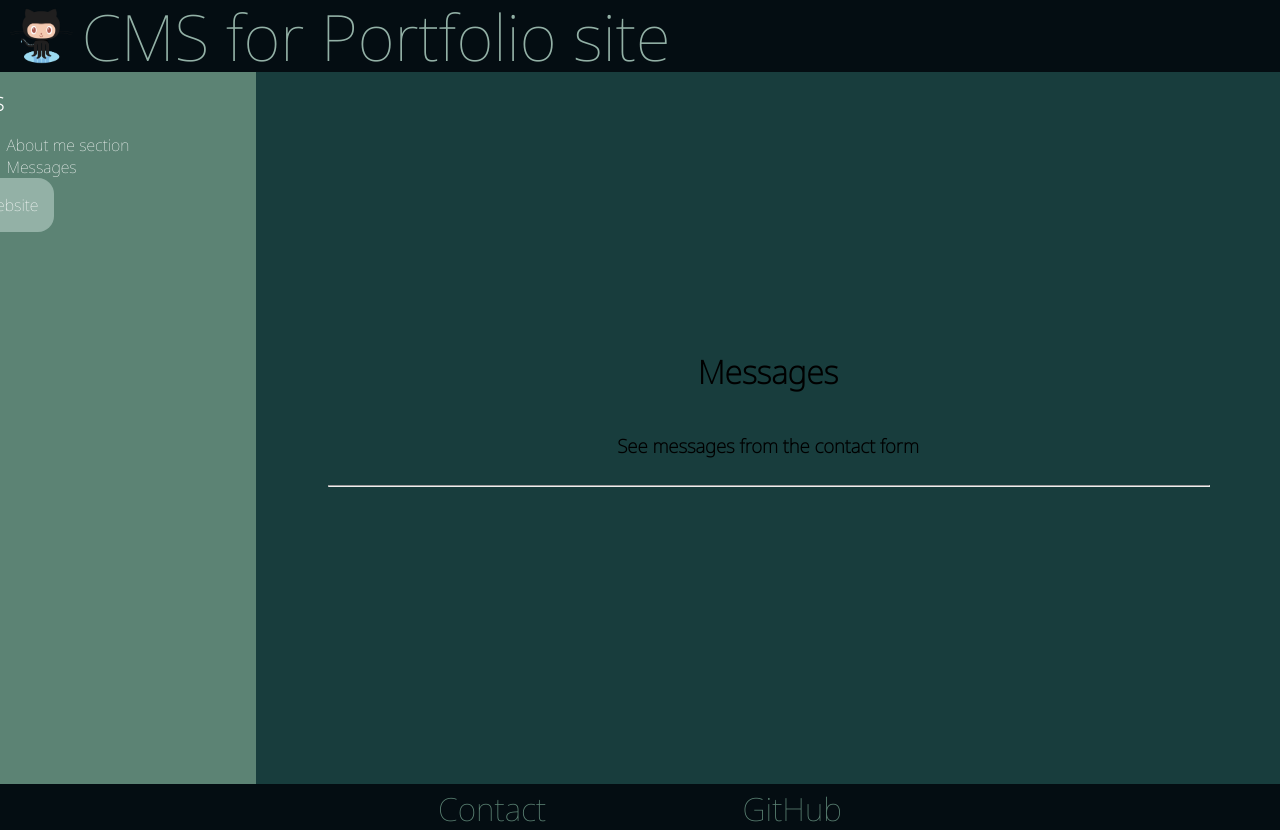
After one commit to NTI-Webserverprogrammering-1-2324/projekt-1-portfolio-HardoMX, a Flask app: page /cms/contact in a window 1280 px wide. The commit adds this page. Run offline with Flask 3, Linux system fonts and the light colour scheme.

Commit message:
Add contact form function

```diff
--- a/blueprints/cms.py
+++ b/blueprints/cms.py
@@ -1,10 +1,9 @@
 """ This script renders a simple Content Management System """
 
 from flask import Blueprint, render_template, request, redirect, url_for
+from blueprints.data.lists import what_entries, who_entries, messages
 
-#Create list to store site changes
-who_entries = []
-what_entries = []
+
 
 cms_bp = Blueprint("cms", __name__)
 
@@ -23,7 +22,7 @@ def cms():
     return render_template("cms.html")
 
 
-""" ================== CMS ================== """
+# ================== CMS ==================
 
 @cms_bp.route("/cms/about", methods=["GET"])
 def cms_about():
@@ -67,3 +66,16 @@ def add_content():
 
 #@cms_bp.route("/cms/about/delete", methods=["DELETE"])
 #@cms_bp.route("/cms/about/edit", methods=["POST"])
+
+
+# ================== Contact ==================
+
+@cms_bp.route("/cms/contact", methods=["GET"])
+def cms_contact():
+    """Render the CMS contact page.
+
+    Returns:
+        The rendered CMS contact page.
+    """
+
+    return render_template("cms_contact.html", messages=messages, length=len(messages))
--- /dev/null
+++ b/blueprints/data/lists.py
@@ -0,0 +1,6 @@
+# Create lists for CMS managing
+who_entries = []
+what_entries = []
+
+# Create list for contact messages
+messages = []
--- a/static/css/cms.css
+++ b/static/css/cms.css
@@ -9,7 +9,6 @@
 body {
     position: relative;
     margin: 0;
-    overflow-x: hidden;
     font-family: 'Noto Sans', sans-serif;
     background-color: var(--Menu-Color);
 }
@@ -17,7 +16,7 @@ body {
 header {
     position: unset;
 
-    height: 4.5em;
+    height: 9vh;
 
     background-color: var(--Menu-Color);
 }
@@ -57,7 +56,7 @@ header {
 main {
     display: flex;
 
-    height: 90vh;
+    min-height: 89vh;
 
     background-color: var(--Main-Color);
 }
@@ -114,6 +113,7 @@ main {
     width: inherit;
 }
 
+/* About Manager */
 .lists {
     display: flex;
 }
@@ -207,3 +207,53 @@ main {
     display: flex;
     flex-direction: column;
 }
+
+
+/* Messages */
+.messages {
+    display: flex;
+    flex-direction: column;
+    align-items: center;
+
+    width: 55em;
+}
+.message-entry {
+    width: 40em;
+}
+
+
+
+footer {
+    background-color: var(--Menu-Color);
+
+    height: 2vh;
+
+    display: flex;
+    align-items: center;
+    justify-content: center;
+}
+
+.footer-contact {
+    color: var(--Accent-1);
+    text-decoration: none;
+
+    font-size: 2em;
+    padding-right: 3em;
+
+    transition: 0.5s;
+}
+.footer-contact:hover {
+    color: var(--Accent-2);
+}
+.footer-github {
+    color: var(--Accent-1);
+    text-decoration: none;
+
+    font-size: 2em;
+    padding-left: 3em;
+
+    transition: 0.5s;
+}
+.footer-github:hover {
+    color: var(--Accent-2);
+}
--- a/templates/cms.html
+++ b/templates/cms.html
@@ -32,6 +32,9 @@
                                 <li class="nav-item">
                                     <a href="{{ url_for('cms.cms_about') }}">About me section</a>
                                 </li>
+                                <li class="nav-item">
+                                    <a href="{{ url_for('cms.cms_contact') }}">Messages</a>
+                                </li>
                             </ul>
                         </nav>
                     <a class="site-link" href="{{ url_for('home.home') }}">Website</a>
@@ -56,6 +59,12 @@
         </footer>
     </body>
 
+    <footer>
+        <div class="foot-container">
+            <a class="footer-contact" href="{{ url_for('about.about') }}#how">Contact</a>
+            <a class="footer-github" href="https://github.hardo.dev" target="_blank">GitHub</a>
+        </div>
+    </footer>
 
     <script src="{{ url_for('static', filename='js/main.js') }}"></script>
 </html>
--- /dev/null
+++ b/templates/cms_contact.html
@@ -0,0 +1,30 @@
+{% extends "cms.html" %}
+
+<!-- Messages viewer/manager -->
+{% block cms_content %}
+<div class="content">
+    <div class="text">
+        <h1>Messages</h1>
+        <h3>See messages from the contact form</h3>
+
+        <hr>
+    </div>
+
+    <!-- List Entries -->
+    <ul class="messages">
+        {% for message in messages %}
+        <li class="message-entry">
+            <h3>{{ message.name }}</h3>
+            <p>{{ message.email }}</p>
+            <p>{{ message.message }}</p>
+            <button>Delete</button>
+            {% if message.id == length %}
+            <br>
+            {% else %}
+            <hr>
+            {% endif %}
+        </li>
+        {% endfor %}
+    </ul>
+</div>
+{% endblock %}
```
Also changed, not shown: blueprints/about.py (+31 -3 lines), templates/about.html (+22 -2 lines), .devcontainer/devcontainer.json, blueprints/data/__init__.py (added).
